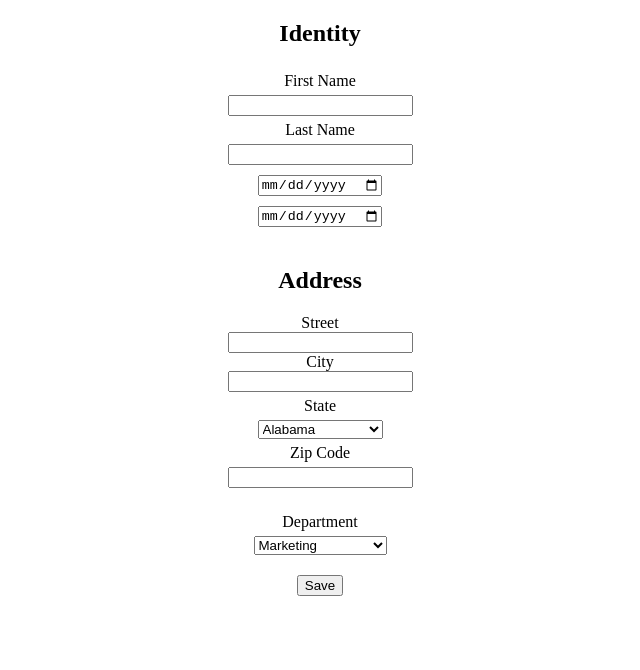
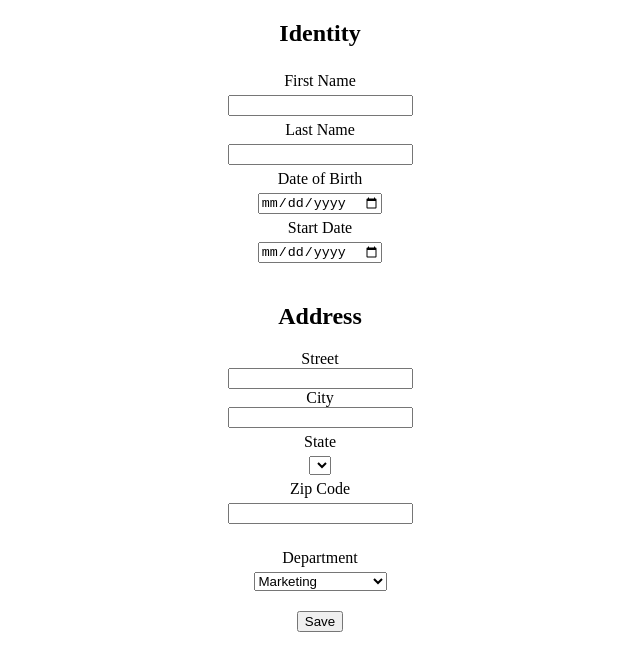
Before and after one commit to Nellylie/hrnet, a React (Create React App) app: page / in a window 1280 px wide. Shown: the top 670 px of the page, without its empty margins (320-960 px from the left). Built offline with nearby package versions, Linux system fonts and the light colour scheme.

Commit message:
feat(): ajout label

```diff
--- a/src/modules/modale/style/_modale.scss
+++ b/src/modules/modale/style/_modale.scss
@@ -1,4 +1,3 @@
-/* Styles pour la modal */
 .ReactModal__Overlay {
     background-color: rgba(0, 0, 0, 0.75) !important;
     display: flex;
--- a/src/ui/home/Home.jsx
+++ b/src/ui/home/Home.jsx
@@ -2,71 +2,59 @@ import { submitForm } from "../../reduxsection/actionForm";
 import { useDispatch, useSelector } from "react-redux";
 import { useEffect, useState } from "react";
 import ModalUtils from "../../modules/modale/Modale";
-function Home(){
+
+function Home() {
     const [modalIsOpen, setModalIsOpen] = useState(false);
-    const dispatch= useDispatch();
-    const formSubmit = useSelector((state)=>state.form);
+    const dispatch = useDispatch();
+    const formSubmit = useSelector((state) => state.form);
 
-    useEffect(()=>{
+    useEffect(() => {
         console.log(formSubmit);
-    },[formSubmit]);
+    }, [formSubmit]);
 
     const handleSubmit = (e) => {
+        e.preventDefault();
         setModalIsOpen(true);
 
-        e.preventDefault();
         const formData = {
             firstName: e.target["first-name"].value,
             lastName: e.target["last-name"].value,
-            dateOfBirth : e.target["date-of-birth"].value,
+            dateOfBirth: e.target["date-of-birth"].value,
             dateStart: e.target["date-start"].value,
             address: {
                 street: e.target["street"].value,
                 city: e.target["city"].value,
-            state:  e.target["state"].value,
+                state: e.target["state"].value,
                 zipCode: e.target["zip-code"].value
             },
             department: e.target["department"].value
         };
         dispatch(submitForm(formData));
-        setModalIsOpen(true);
+    };
 
-        };
     return (
         <>
-         <form className="formulaire" action="#" id="create-employee" onSubmit={handleSubmit}>
-
+            <form className="formulaire" id="create-employee" onSubmit={handleSubmit}>
                 <div className="section">
                     <h2>Identity</h2>
-
                     <label className="label" htmlFor="first-name">First Name</label>
                     <input type="text" id="first-name" />
-
                     <label className="label" htmlFor="last-name">Last Name</label>
                     <input type="text" id="last-name" />
-
-        <label className="label" htmlFor="date-of-birth"/>
-        <input type="date" id = "date-of-birth"/>
-
-        <label className="label" htmlFor="date-start"/>
-        <input type="date" id = "date-start"/>        </div>
+                    <label className="label" htmlFor="date-of-birth">Date of Birth</label>
+                    <input type="date" id="date-of-birth" />
+                    <label className="label" htmlFor="date-start">Start Date</label>
+                    <input type="date" id="date-start" />
+                </div>
 
                 <div className="section">
                     <h2>Address</h2>
-
                     <label htmlFor="street">Street</label>
                     <input id="street" type="text" />
-
                     <label htmlFor="city">City</label>
                     <input id="city" type="text" />
-
                     <label className="label" htmlFor="state">State</label>
                     <select id="state">
-                <option value="Alabama">Alabama
-                </option>
-                <option value="Alaska">Alaska</option>
-                <option value="American Samoa">American Samoa</option>
-                <option value="Arizona">Arizona</option>
                     </select>
                     <label className="label" htmlFor="zip-code">Zip Code</label>
                     <input id="zip-code" type="number" />
@@ -78,14 +66,11 @@ function Home(){
                     <option value="marketing">Marketing</option>
                 <option value="Engineering">Engineering</option>
                 <option value="development">Human Resources</option>
-                <option value="legal">Legal</option>
-            </select>
-
-
-
+                <option value="legal">Legal</option>                    </select>
                 </div>
                 <button type="submit">Save</button>
-    </form> <ModalUtils
+            </form>
+            <ModalUtils
                 isOpen={modalIsOpen}
                 onRequestClose={() => setModalIsOpen(false)}
                 formData={formSubmit}
@@ -94,5 +79,4 @@ function Home(){
     )
 }
 
-
 export default Home;
```
Lines whose indentation alone changed are shown as unchanged.
